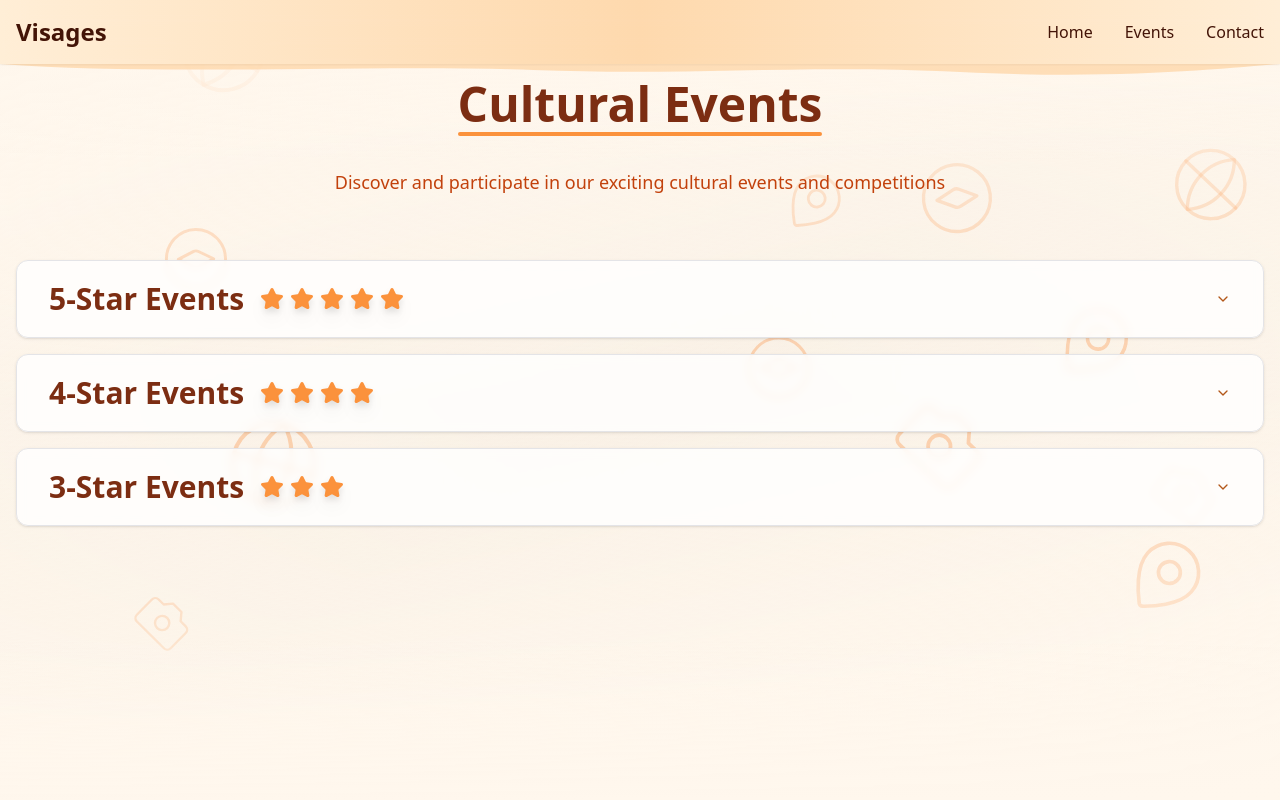
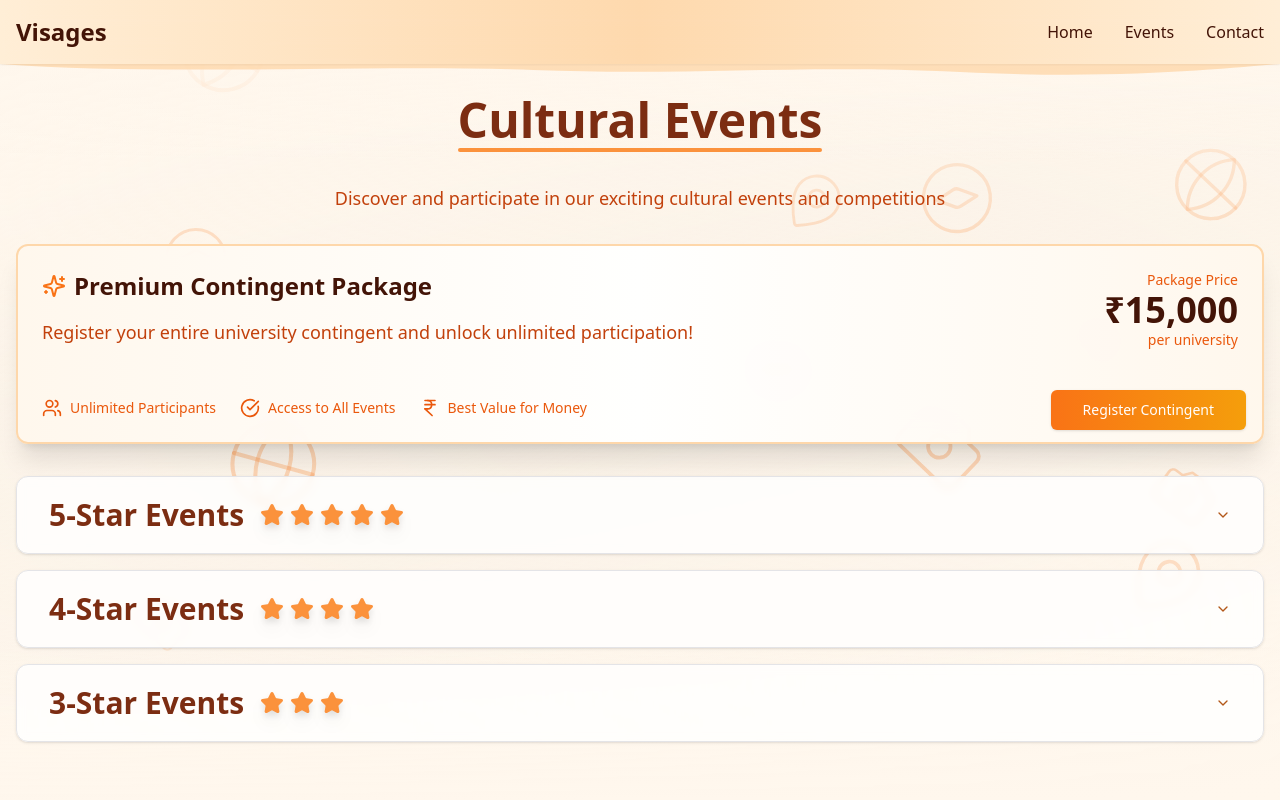
Before and after one commit to ammar-codeable/visages, a React (Vite) app: page /events in a window 1280 px wide. Shown: the top 800 px of the page. Built offline with nearby package versions, Linux system fonts and the light colour scheme.

Commit message:
feat: add ContingentBanner component and integrate it into Events for enhanced event promotion

```diff
--- a/src/app/routes/events/Events.tsx
+++ b/src/app/routes/events/Events.tsx
@@ -1,4 +1,5 @@
 import AnimatedBackground from "@/components/AnimatedBackground";
+import ContingentBanner from "@/components/ContingentBanner";
 import EventCard from "@/components/EventCard";
 import StarRating from "@/components/StarRating";
 import {
@@ -60,18 +61,31 @@ const EventsSection = ({
   </motion.div>
 );
 
+const EventsList = () => (
+  <Accordion type="multiple">
+    {[5, 4, 3].map((rating, index) => (
+      <EventsSection
+        key={rating}
+        rating={rating}
+        events={events}
+        index={index}
+      />
+    ))}
+  </Accordion>
+);
+
 const Events = () => (
   <div className="relative min-h-screen">
-    {/* Fixed position background */}
     <div className="fixed inset-0 bg-gradient-to-br from-orange-50 via-orange-100/50 to-orange-50">
       <AnimatedBackground />
     </div>
 
-    {/* Content container with padding and z-index */}
-    <div className="relative z-10 px-4 py-20">
+    <div className="relative z-10">
+      {/* Page heading */}
+      <div className="px-4 pb-8 pt-24">
         <div className="container relative mx-auto max-w-[90rem]">
           <motion.div
-          className="mb-16 text-center"
+            className="text-center"
             initial={{ opacity: 0, y: -20 }}
             animate={{ opacity: 1, y: 0 }}
             transition={{ duration: 0.5 }}
@@ -86,20 +100,25 @@ const Events = () => (
               />
             </h1>
             <p className="mt-6 text-lg text-orange-700">
-            Discover and participate in our exciting cultural events and competitions
+              Discover and participate in our exciting cultural events and
+              competitions
             </p>
           </motion.div>
+        </div>
+      </div>
 
-        <Accordion type="multiple">
-          {[5, 4, 3].map((rating, index) => (
-            <EventsSection
-              key={rating}
-              rating={rating}
-              events={events}
-              index={index}
-            />
-          ))}
-        </Accordion>
+      {/* Sticky banner with increased top spacing */}
+      <div className="sticky top-20 z-20 px-4"> {/* Changed from top-[4.5rem] to top-24 */}
+        <div className="container mx-auto max-w-[90rem]">
+          <ContingentBanner />
+        </div>
+      </div>
+
+      {/* Events content */}
+      <div className="px-4 py-8">
+        <div className="container relative mx-auto max-w-[90rem]">
+          <EventsList />
+        </div>
       </div>
     </div>
   </div>
--- /dev/null
+++ b/src/components/ContingentBanner.tsx
@@ -0,0 +1,92 @@
+import { Button } from "@/components/ui/button";
+import { CheckCircle, IndianRupee, Sparkles, Users } from "lucide-react";
+import { motion, useScroll, useTransform } from "motion/react";
+
+const features = [
+  { icon: Users, text: "Unlimited Participants" },
+  { icon: CheckCircle, text: "Access to All Events" },
+  { icon: IndianRupee, text: "Best Value for Money" },
+] as const;
+
+const PackageTitle = () => (
+  <div className="flex items-center gap-2">
+    <Sparkles className="h-6 w-6 text-orange-500" />
+    <h2 className="text-2xl font-bold text-orange-950">Premium Contingent Package</h2>
+  </div>
+);
+
+const PriceDisplay = () => (
+  <div className="flex flex-col items-end">
+    <div className="text-sm font-medium text-orange-600">Package Price</div>
+    <div className="text-4xl font-bold text-orange-950">₹15,000</div>
+    <div className="text-sm font-medium text-orange-600">per university</div>
+  </div>
+);
+
+const FeatureList = () => (
+  <div className="flex flex-wrap gap-6">
+    {features.map(({ icon: Icon, text }) => (
+      <div key={text} className="flex items-center gap-2 text-orange-600">
+        <Icon className="h-5 w-5" />
+        <span className="text-sm font-medium">{text}</span>
+      </div>
+    ))}
+  </div>
+);
+
+const ContingentBanner = () => {
+  const { scrollY } = useScroll();
+  const height = useTransform(scrollY, [0, 200], ["200px", "80px"]);
+  const expandedOpacity = useTransform(scrollY, [0, 100], [1, 0]);
+  const collapsedOpacity = useTransform(scrollY, [0, 200], [0, 1]);
+
+  return (
+    <motion.div
+      style={{ height }}
+      className="relative overflow-hidden rounded-xl border-2 border-orange-200 bg-gradient-to-r from-orange-50/95 via-white/95 to-orange-50/95 shadow-xl backdrop-blur-md"
+    >
+      {/* Collapsed Header */}
+      <motion.div
+        style={{ opacity: collapsedOpacity }}
+        className="flex h-20 items-center justify-between p-4"
+      >
+        <div className="flex items-center gap-3">
+          <Sparkles className="h-5 w-5 text-orange-500" />
+          <div>
+            <h2 className="font-bold text-orange-950">Premium Contingent Package</h2>
+            <p className="text-sm text-orange-700">₹15,000 for unlimited participation</p>
+          </div>
+        </div>
+      </motion.div>
+
+      {/* Expanded Content */}
+      <motion.div
+        style={{ opacity: expandedOpacity }}
+        className="absolute inset-0 p-6"
+      >
+        <div className="flex h-full">
+          <div className="flex h-full flex-1 flex-col justify-between pr-8">
+            <div className="space-y-4">
+              <PackageTitle />
+              <p className="text-lg text-orange-700">
+                Register your entire university contingent and unlock unlimited participation!
+              </p>
+            </div>
+            <FeatureList />
+          </div>
+          <PriceDisplay />
+        </div>
+      </motion.div>
+
+      {/* Register Button */}
+      <Button
+        size="lg"
+        className="absolute bottom-3 right-4 bg-gradient-to-r from-orange-500 to-amber-500 px-8 text-white hover:from-orange-600 hover:to-amber-600"
+      >
+        Register Contingent
+      </Button>
+    </motion.div>
+  );
+};
+
+export default ContingentBanner;
```
Lines whose indentation alone changed are shown as unchanged.
